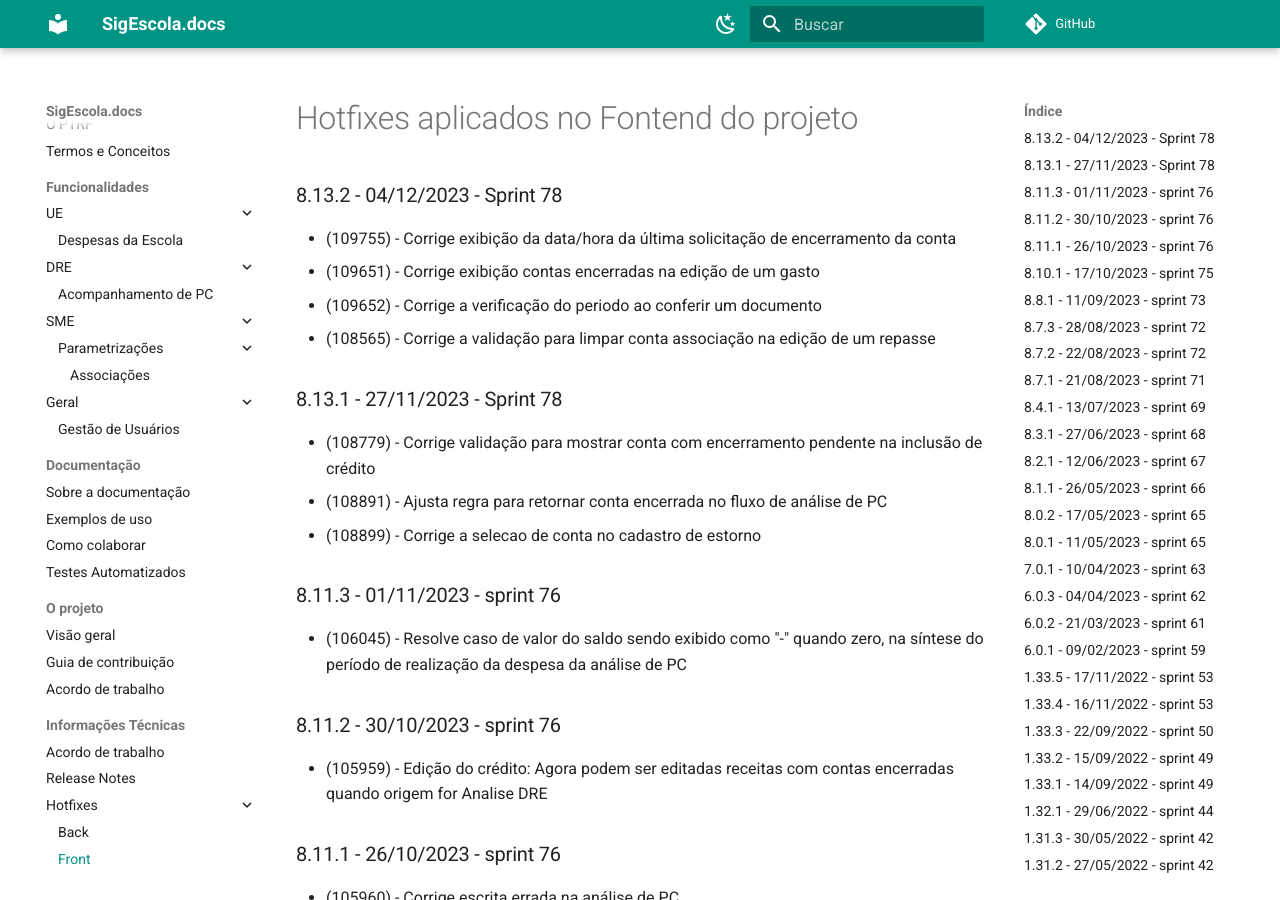
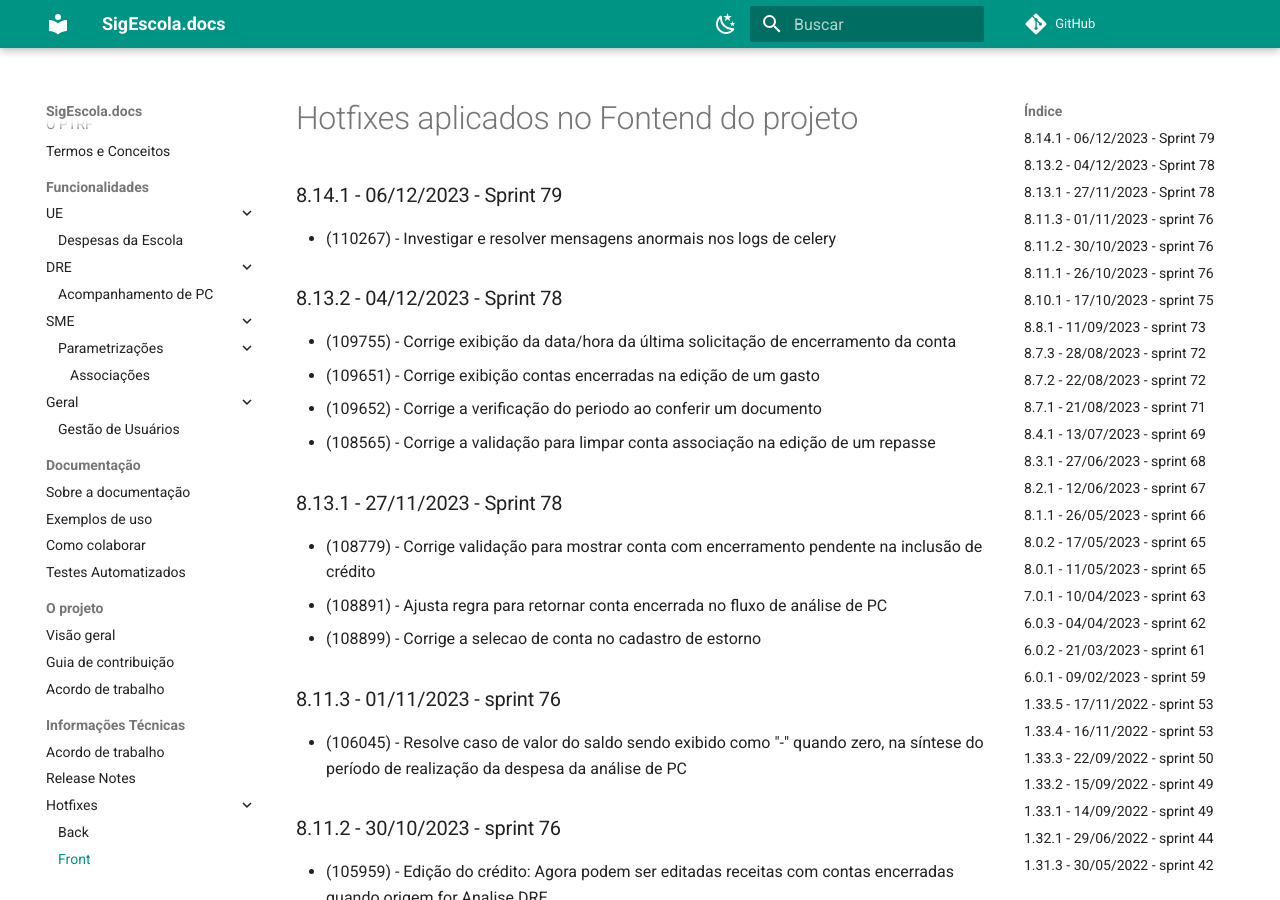
Before and after one commit to prefeiturasp/SME-PTRF-Docs, an MkDocs documentation site: the page built from docs/projeto/hotfixes_front.md, in a window 1280 px wide and 900 px high. Built offline with MkDocs 1.6.1 and Material for MkDocs 9.7.7, drawn with Linux system fonts in a browser that asks for light colours; comment, search, counter and statistics services are not loaded.

Commit message:
Update hotfixes_front.md

```diff
--- a/docs/projeto/hotfixes_front.md
+++ b/docs/projeto/hotfixes_front.md
@@ -1,4 +1,7 @@
 # Hotfixes aplicados no Fontend do projeto
+
+### 8.14.1 - 06/12/2023 - Sprint 79
+* (110267) - Investigar e resolver mensagens anormais nos logs de celery
 
 ### 8.13.2 - 04/12/2023 - Sprint 78
 * (109755) - Corrige exibição da data/hora da última solicitação de encerramento da conta
```
